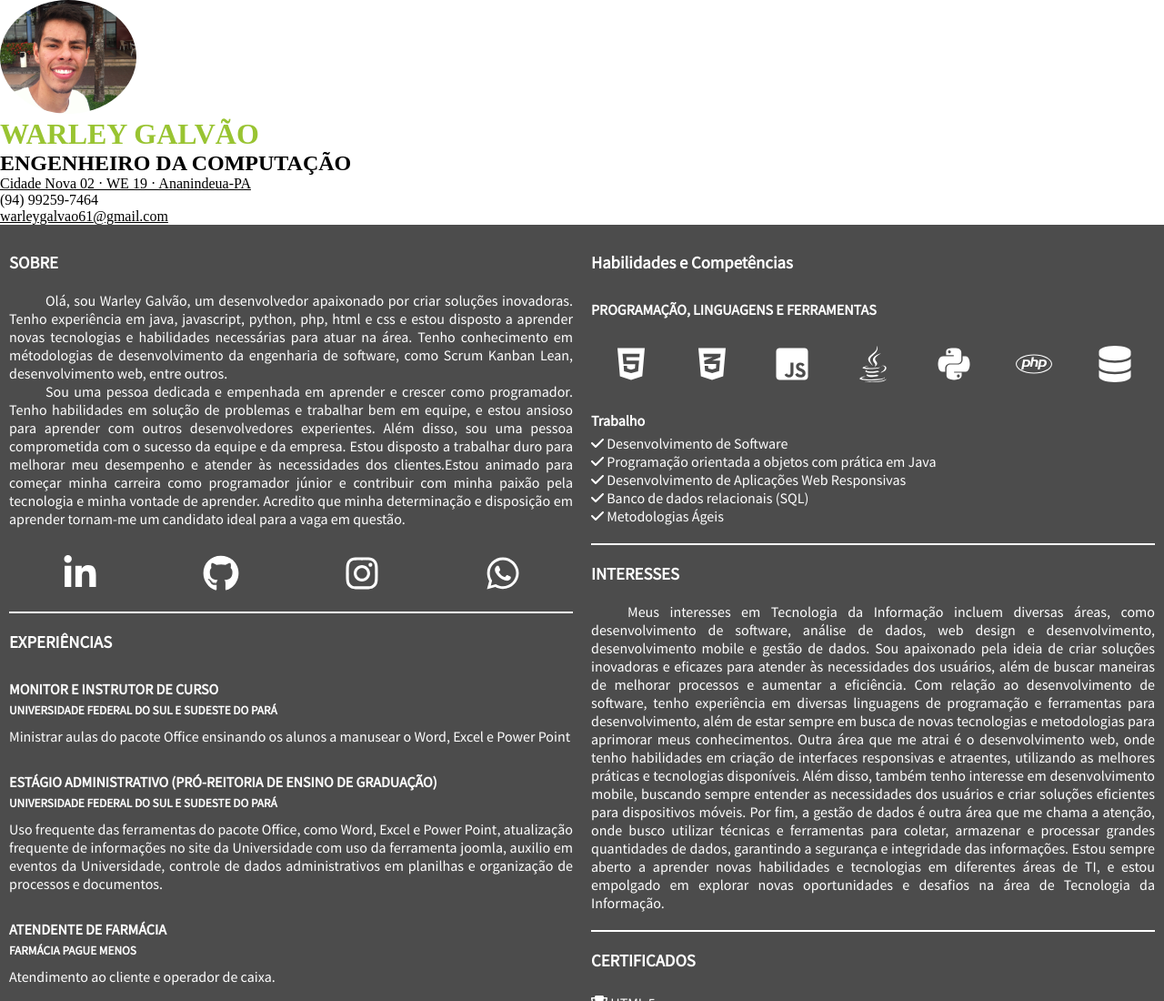
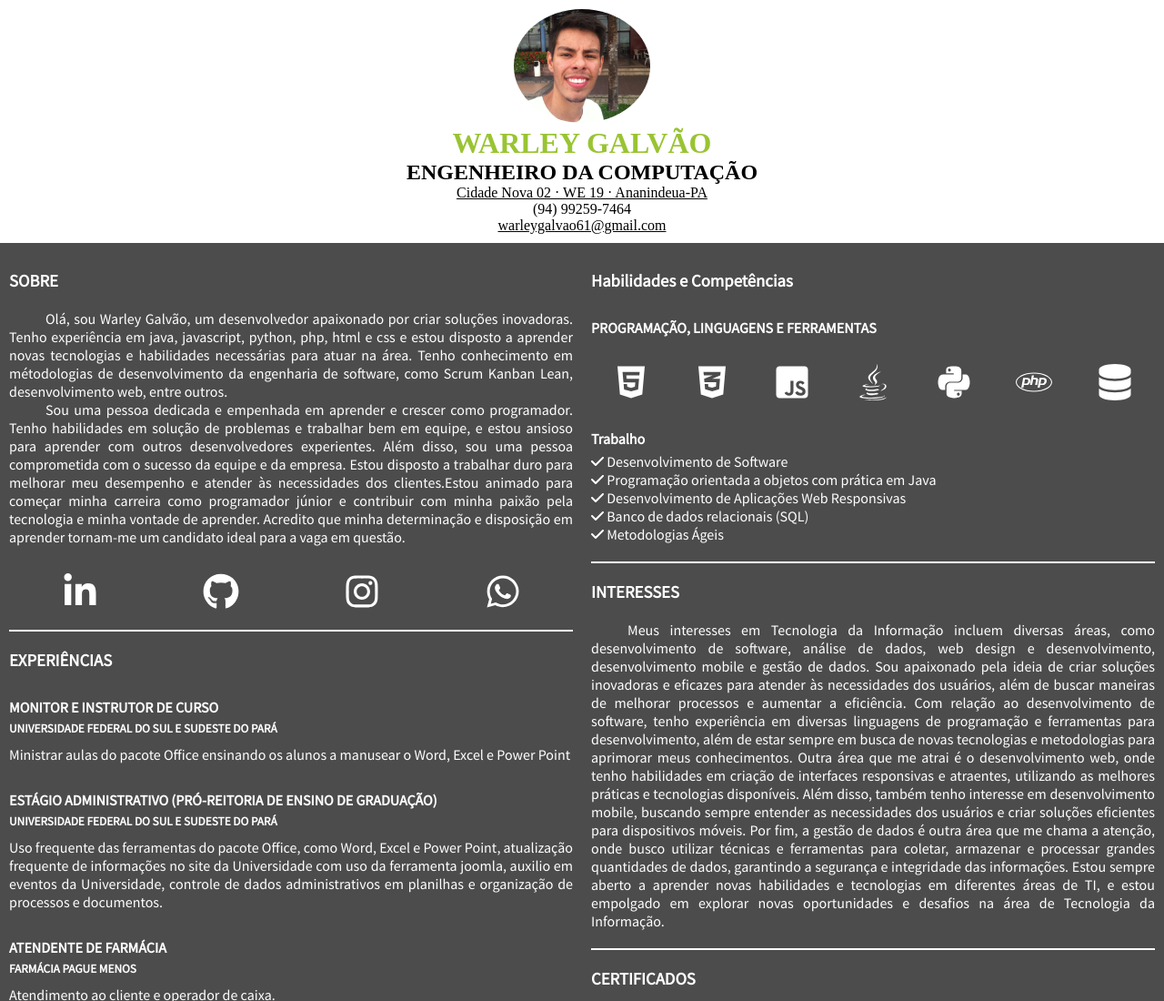
Before and after one commit to wrgalvao0/curriculo_v2, a plain HTML site: page index.html in a window 1280 px wide. Shown: the top 1100 px of the page at 91% size. Drawn offline with nearby package versions, Linux system fonts and the light colour scheme.

Commit message:
teste cabecalho

```diff
--- a/css/style.css
+++ b/css/style.css
@@ -2,6 +2,13 @@
 *{
     margin: 0;
     padding: 0;
+}
+.cabecalho{
+    padding: 10px;
+    display: flex;
+    flex-direction: column;
+    justify-content: center;
+    align-items: center;
 }
 body{
     width: 100%;
--- a/index.html
+++ b/index.html
@@ -11,7 +11,7 @@
 </head>
 <body>
     <header>
-        <div class="header">
+        <div class="cabecalho">
             <div>
                 <img src="img/foto.JPG" alt="Foto principal">
             </div>
```
